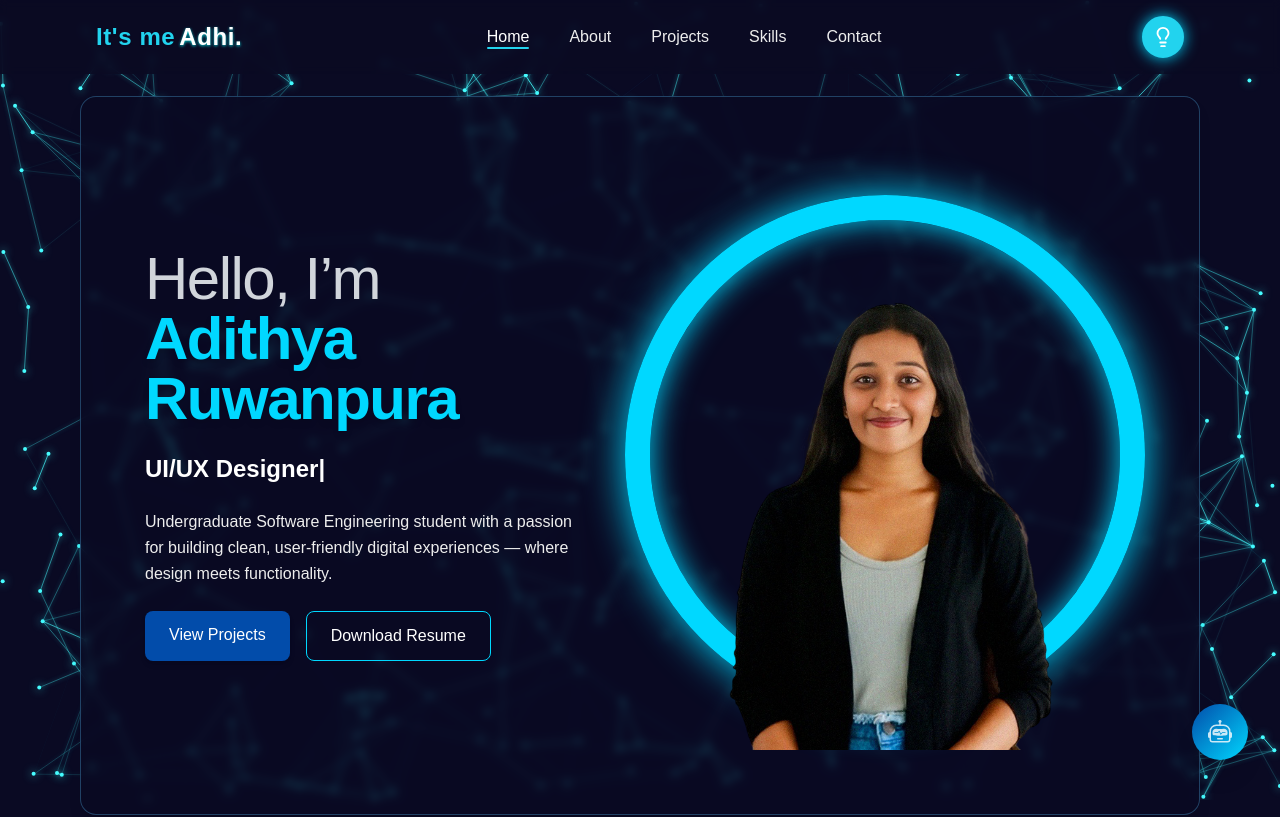
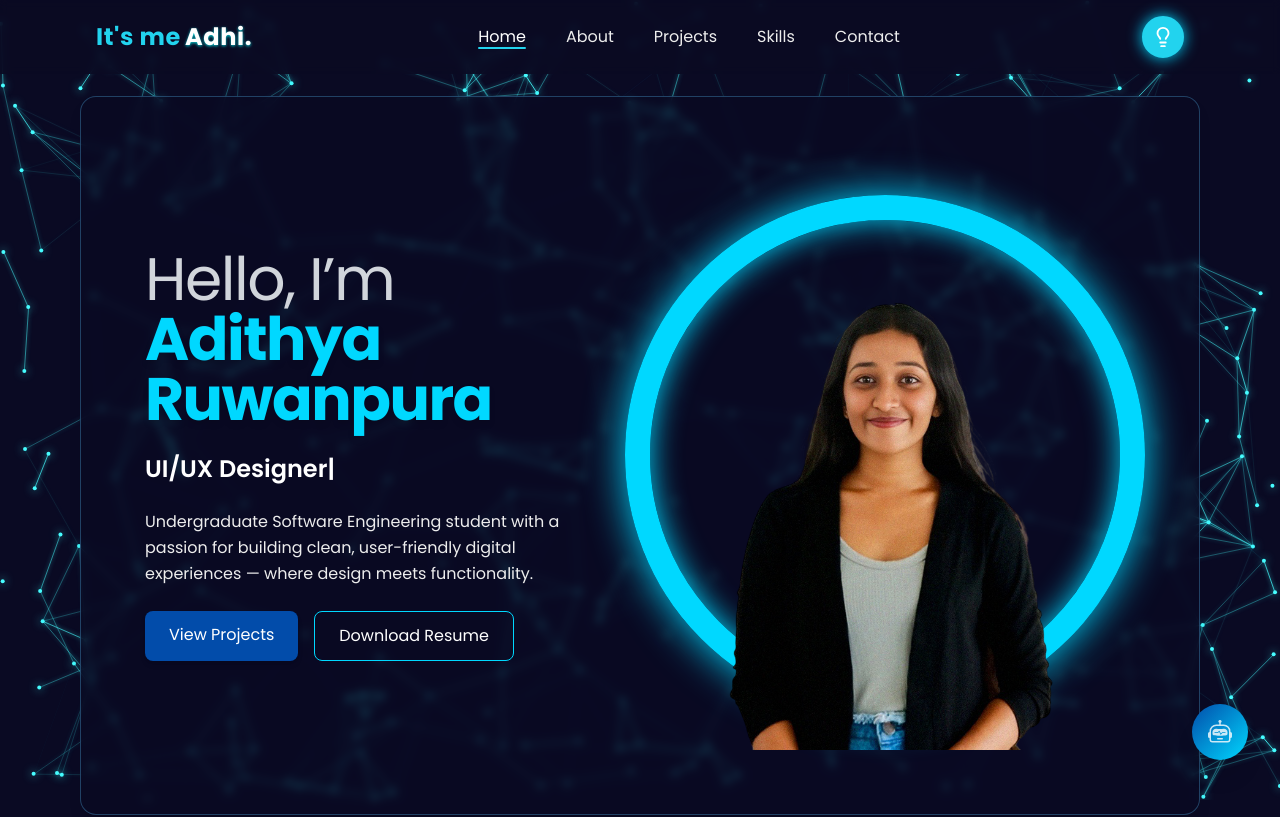
Before and after one commit to Adithyaruwanpura/my-portfolio, a Next.js app: page / in a window 1280 px wide. Shown: the top 817 px of the page. Built offline with nearby package versions, Linux system fonts and the light colour scheme.

Commit message:
Fix CSS import order

```diff
--- a/src/app/globals.css
+++ b/src/app/globals.css
@@ -1,8 +1,9 @@
+@import url('https://fonts.googleapis.com/css2?family=Poppins:wght@400;600;700&display=swap');
 @tailwind base;
 @tailwind components;
 @tailwind utilities;
 
-@import url('https://fonts.googleapis.com/css2?family=Poppins:wght@400;600;700&display=swap');
+
 
 
 
@@ -22,6 +23,7 @@ body {
   from {
     transform: rotate(0deg);
   }
+
   to {
     transform: rotate(360deg);
   }
@@ -38,9 +40,12 @@ canvas {
 
 
 @keyframes bounce-slow {
-  0%, 100% {
+
+  0%,
+  100% {
     transform: translateY(0);
   }
+
   50% {
     transform: translateY(-8px);
   }
```
